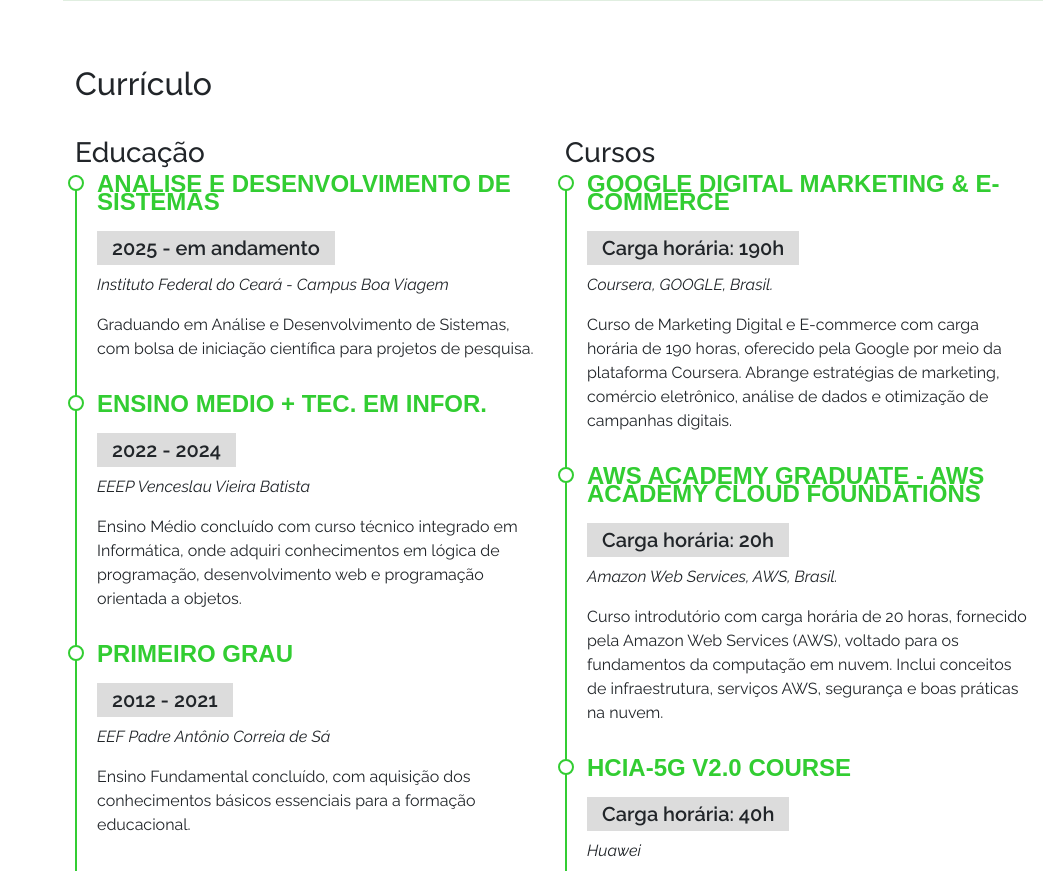
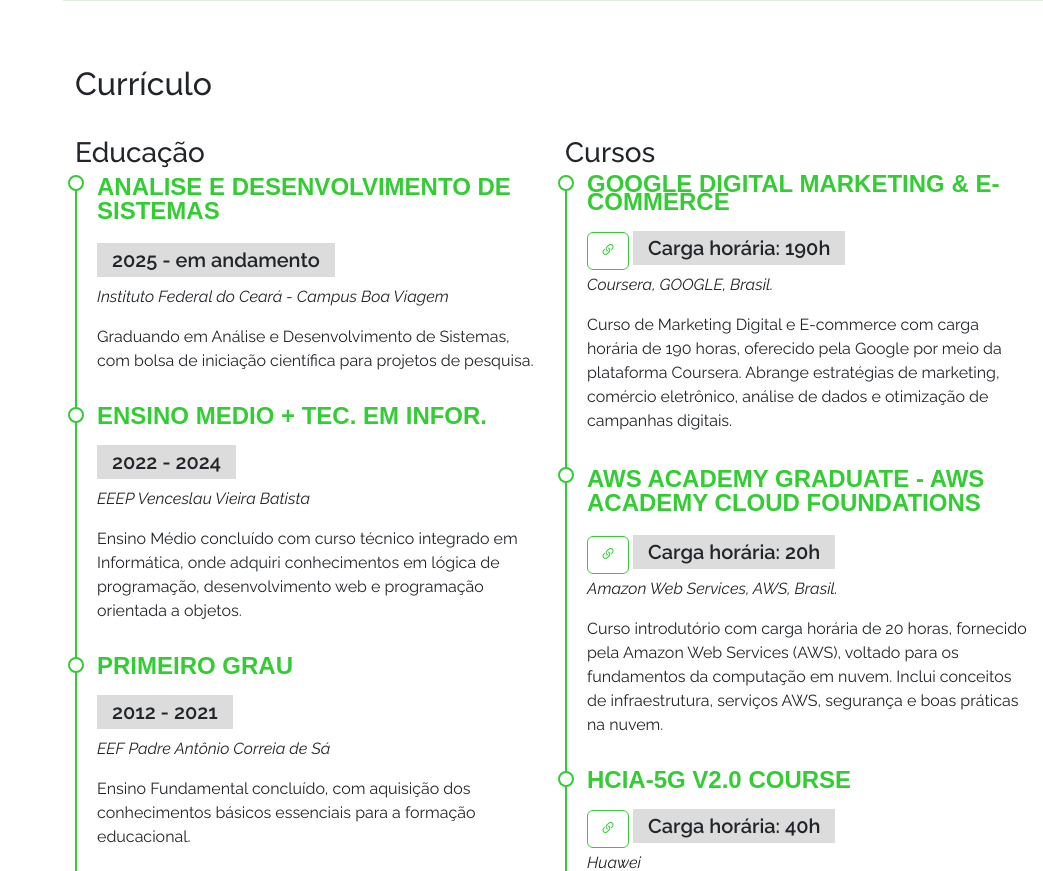
Before and after one commit to Lucras22/portfolio-bootstrap-FastAPI, a FastAPI app: page / in a window 1280 px wide. Shown: the part 2193-3064 px from the top of the page, without its empty margins (237-1280 px from the left). Run offline with FastAPI, Linux system fonts and the light colour scheme; some libraries are stand-ins or nearby versions.

Commit message:
alterações no design feitas com sucesso

```diff
--- a/static/style.css
+++ b/static/style.css
@@ -98,7 +98,7 @@
 }
 
 section#inicio span#subtitle{
-    margin-right: 8rem;
+    margin-right: 3rem;
     font-size: 1.5rem;
 }
 
@@ -291,3 +291,23 @@
         padding: 20px 15px;
     }
 }
+
+#btn-enviar{
+    background-color: #32CD32;
+    border-color: #32CD32;
+}
+
+#btn-enviar-loader{
+    background-color: #32CD32;
+    border-color: #32CD32;
+}
+
+#links-port:hover{
+    background-color: #32CD32;
+    color: #F5F5F5;
+}
+
+#links-port{
+    border-color: #32CD32;
+    color: #32CD32;
+}
--- a/templates/index.html
+++ b/templates/index.html
@@ -212,7 +212,7 @@
                         <h3>Educação</h3>
 
                         <div class="cv-item" data-anime="up">
-                            <h4>Analise e Desenvolvimento de Sistemas</h4>
+                            <h4 style="line-height: 1.5rem;">Analise e Desenvolvimento de Sistemas</h4>
                             <h5>2025 - em andamento</h5>
                             <p><em>Instituto Federal do Ceará - Campus Boa Viagem</em></p>
                             <p>Graduando em Análise e Desenvolvimento de Sistemas, com bolsa de iniciação científica para projetos de pesquisa.</p>
@@ -236,20 +236,21 @@
                         <h3>Cursos</h3>
                         <div class="cv-item" data-anime="up">
                             <h4>Google Digital Marketing & E-commerce</h4>
+                            <a id="links-port" href="https://www.coursera.org/account/accomplishments/specialization/UNLA5RWXJRGC" target="_blank" class="btn btn-outline-primary"><i class="bi bi-link-45deg"></i></a>
                             <h5>Carga horária: 190h</h5>
                             <p><em>Coursera, GOOGLE, Brasil.</em></p>
                             <p>Curso de Marketing Digital e E-commerce com carga horária de 190 horas, oferecido pela Google por meio da plataforma Coursera. Abrange estratégias de marketing, comércio eletrônico, análise de dados e otimização de campanhas digitais.</p>
                         </div>
 
                         <div class="cv-item" data-anime="up">
-                            <h4>AWS Academy Graduate - AWS Academy Cloud Foundations</h4>
+                            <h4 style="line-height: 1.5rem;">AWS Academy Graduate - AWS Academy Cloud Foundations</h4> <a id="links-port" href="https://" target="_blank" class="btn btn-outline-primary"><i class="bi bi-link-45deg"></i></a>
                             <h5>Carga horária: 20h</h5>
                             <p><em>Amazon Web Services, AWS, Brasil.</em></p>
                             <p>Curso introdutório com carga horária de 20 horas, fornecido pela Amazon Web Services (AWS), voltado para os fundamentos da computação em nuvem. Inclui conceitos de infraestrutura, serviços AWS, segurança e boas práticas na nuvem.</p>
                         </div>
 
                         <div class="cv-item" data-anime="up">
-                            <h4>HCIA-5G V2.0 Course</h4>
+                            <h4>HCIA-5G V2.0 Course</h4> <a id="links-port" href="https://www.credly.com/go/CBPcwXfF" target="_blank" class="btn btn-outline-primary"><i class="bi bi-link-45deg"></i></a>
                             <h5>Carga horária: 40h</h5>
                             <p><em>Huawei</em></p>
                             <p>Curso de certificação em redes móveis com foco em tecnologia 5G, com carga horária de 40 horas. Oferecido pela Huawei, abrange os principais conceitos, arquitetura, aplicações e perspectivas da conectividade 5G no cenário atual.</p>
@@ -280,7 +281,7 @@
                                   <h5 class="card-title">Projeto IrrigaClima</h5>
                                   <p class="card-text">A proposta é fornecer dados meteorológicos em tempo real e auxiliar na tomada de decisões para a agricultura familiar. O sistema monitora variáveis como umidade do ar, umidade do solo, temperatura ambiente, pressão atmosférica e índice de radiação UV. Além disso, o projeto integra um sistema automatizado de irrigação, que otimiza o uso da água com base nos parâmetros coletados. Funcionalidades Propostas</p>
                                     <div class="d-flex justify-content-center">
-                                        <a href="https://" target="_blank" class="btn btn-outline-primary"><i class="bi bi-link-45deg"></i></a>
+                                        <a id="links-port" href="https://" target="_blank" class="btn btn-outline-primary"><i class="bi bi-link-45deg"></i></a>
                                         <a href="https://github.com/Lucras22/IrrigaClima-embedded-system-project" target="_blank" class="btn btn-outline-dark me-3"><i class="bi bi-github"></i></a>
                                     </div>
                                 </div>
@@ -293,7 +294,7 @@
                                   <h5 class="card-title">Processo de saída escolar</h5>
                                   <p class="card-text">Na versão atual do projeto, utilizamos uma única placa ESP32 como controladora central. Ela cria uma rede Wi-Fi local com um nome de rede (SSID) e uma senha configuráveis. Conectando-se a esta rede Wi-Fi, os coordenadores da escola podem acessar uma interface web através de um navegador, permitindo-lhes controlar a liberação das turmas.</p>
                                   <div class="d-flex justify-content-center">
-                                    <a href="https://" target="_blank" class="btn btn-outline-primary"><i class="bi bi-link-45deg"></i></a>
+                                    <a id="links-port" href="https://" target="_blank" class="btn btn-outline-primary"><i class="bi bi-link-45deg"></i></a>
                                   <a href="https://github.com/Lucras22/automacao_processodesaidaescolar" target="_blank" class="btn btn-outline-dark me-3"><i class="bi bi-github"></i></a>
                                 </div>
                                 </div>
@@ -306,7 +307,8 @@
                                   <h5 class="card-title">Projeto SafeHome_IoT</h5>
                                   <p class="card-text">O SafeHome IoT é um sistema de automação residencial inteligente que oferece segurança e praticidade para os moradores. Integrando sensores, dispositivos conectados e um bot no Telegram, o projeto transforma a residência em uma Casa IoT (Internet das Coisas), onde diversos aparelhos e sensores se comunicam entre si e com os moradores para proporcionar conforto, eficiência e proteção.</p>
                                   <div class="d-flex justify-content-center">
-                                    <a href="https://" target="_blank" class="btn btn-outline-primary"><i class="bi bi-link-45deg"></i></a><a href="https://github.com/Lucras22/SafeHome_IoT" target="_blank" class="btn btn-outline-dark me-3"><i class="bi bi-github"></i></a>
+                                    <a id="links-port" href="https://" target="_blank" class="btn btn-outline-primary"><i class="bi bi-link-45deg"></i></a>
+                                    <a href="https://github.com/Lucras22/SafeHome_IoT" target="_blank" class="btn btn-outline-dark me-3"><i class="bi bi-github"></i></a>
                                   </div>
                                 </div>
                               </div>
@@ -323,7 +325,7 @@
                                   <h5 class="card-title">Hidro-Webnia</h5>
                                   <p class="card-text">Na HidroWebnia, entendemos que a eficiência e a produtividade de um sistema hidropônico dependem de um monitoramento contínuo e preciso. Sem uma supervisão adequada, sua produção pode estar perdendo potenciais ganhos, comprometendo o crescimento das suas plantas e a rentabilidade do seu negócio.</p>
                                   <div class="d-flex justify-content-center">
-                                  <a href="https://hidrowebnia.onrender.com/" target="_blank" class="btn btn-outline-primary"><i class="bi bi-link-45deg"></i></a>
+                                  <a id="links-port" href="https://hidrowebnia.onrender.com/" target="_blank" class="btn btn-outline-primary"><i class="bi bi-link-45deg"></i></a>
                                   <a href="https://github.com/Lucras22/hidroponia" target="_blank" class="btn btn-outline-dark me-3"><i class="bi bi-github"></i></a>
                                 </div>
                                 </div>
@@ -336,7 +338,8 @@
                                   <h5 class="card-title">Estação Metereologica</h5>
                                   <p class="card-text">O projeto de Estação Meteorológica tem como objetivo criar um sistema inteligente e de baixo custo capaz de monitorar em tempo real as condições climáticas de um ambiente, utilizando sensores conectados a um microcontrolador ESP32. Essa estação é ideal para aplicações em agricultura, pesquisa ambiental, educação, automação residencial e projetos sustentáveis.</p>
                                   <div class="d-flex justify-content-center">
-                                  <a href="https://" target="_blank" class="btn btn-outline-primary"><i class="bi bi-link-45deg"></i></a><a href="https://" target="_blank" class="btn btn-outline-dark me-3"><i class="bi bi-github"></i></a>
+                                  <a id="links-port" href="https://" target="_blank" class="btn btn-outline-primary"><i class="bi bi-link-45deg"></i></a>
+                                  <a href="https://" target="_blank" class="btn btn-outline-dark me-3"><i class="bi bi-github"></i></a>
                                 </div>
                                 </div>
                               </div>
@@ -348,7 +351,8 @@
                                   <h5 class="card-title">Em breve novidades</h5>
                                   <p class="card-text">......</p>
                                   <div class="d-flex justify-content-center">
-                                    <a href="https://" target="_blank" class="btn btn-outline-primary"><i class="bi bi-link-45deg"></i></a><a href="https://" target="_blank" class="btn btn-outline-dark me-3"><i class="bi bi-github"></i></a>
+                                    <a id="links-port" href="https://" target="_blank" class="btn btn-outline-primary"><i class="bi bi-link-45deg"></i></a>
+                                    <a href="https://" target="_blank" class="btn btn-outline-dark me-3"><i class="bi bi-github"></i></a>
                                   </div>
                                 </div>
                               </div>
@@ -415,7 +419,7 @@
 
                                 <div class="email">
                                     <h4><i class="bi bi-envelope"></i> Email:</h4>
-                                <p>devlucasgalindo@gmail.com</p>
+                                <p><a style="color: black;" href="https://mailto.devlucasgalindo@gmail.com">devlucasgalindo@gmail.com</a></p>
                                 </div>
 
                                 <iframe src="https://www.google.com/maps/embed?pb=!1m18!1m12!1m3!1d254381.14422779926!2d-39.92808232636533!3d-4.988531949081105!2m3!1f0!2f0!3f0!3m2!1i1024!2i768!4f13.1!3m3!1m2!1s0x7bde390e59bc91b%3A0x8810a577de144ee5!2sBoa%20Viagem%20-%20Palestina%2C%20Boa%20Viagem%20-%20CE%2C%2063870-000!5e0!3m2!1spt-BR!2sbr!4v1744217803126!5m2!1spt-BR!2sbr" width="400" height="300" style="border:0;" allowfullscreen="" loading="lazy" class="w-100" referrerpolicy="no-referrer-when-downgrade"></iframe>
```
